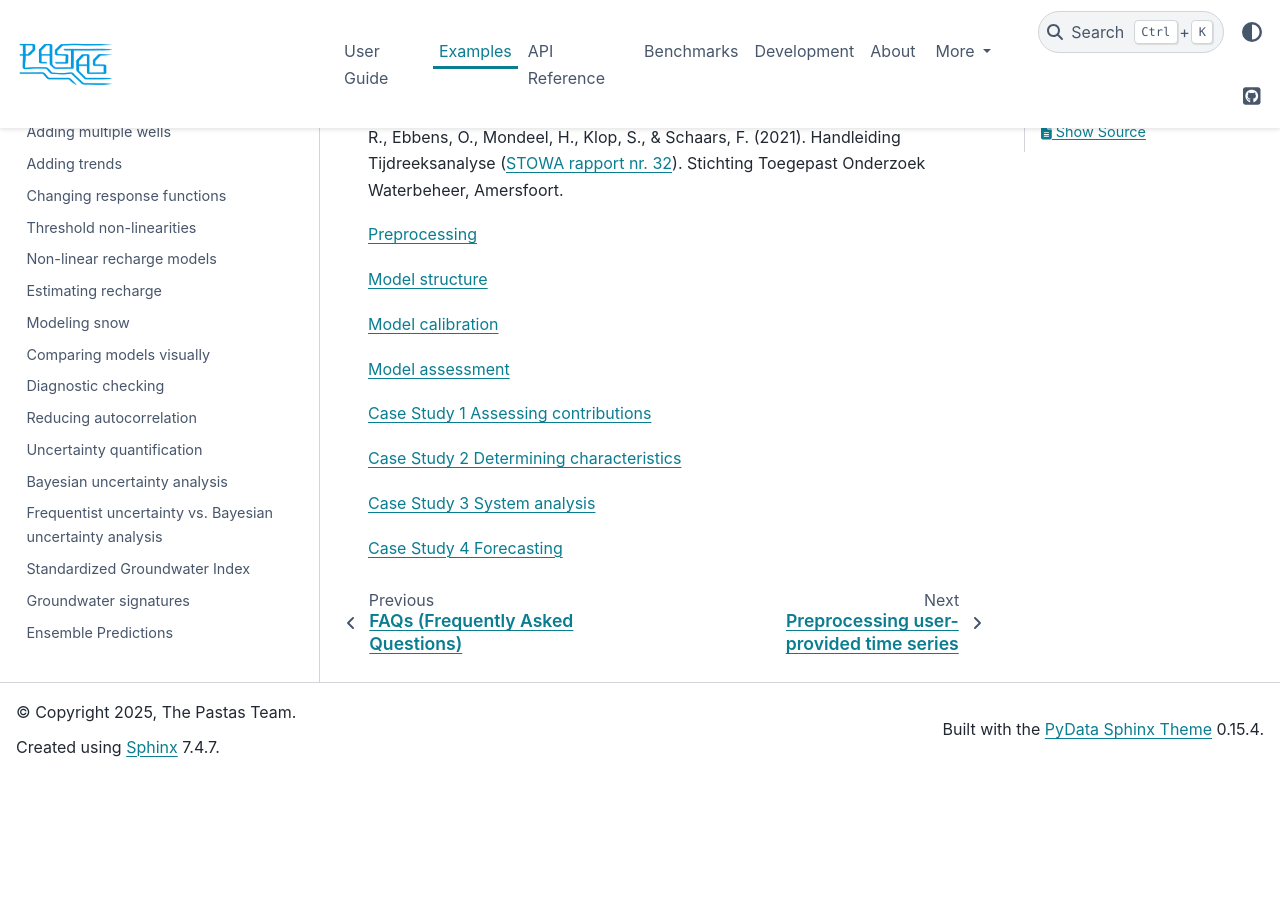
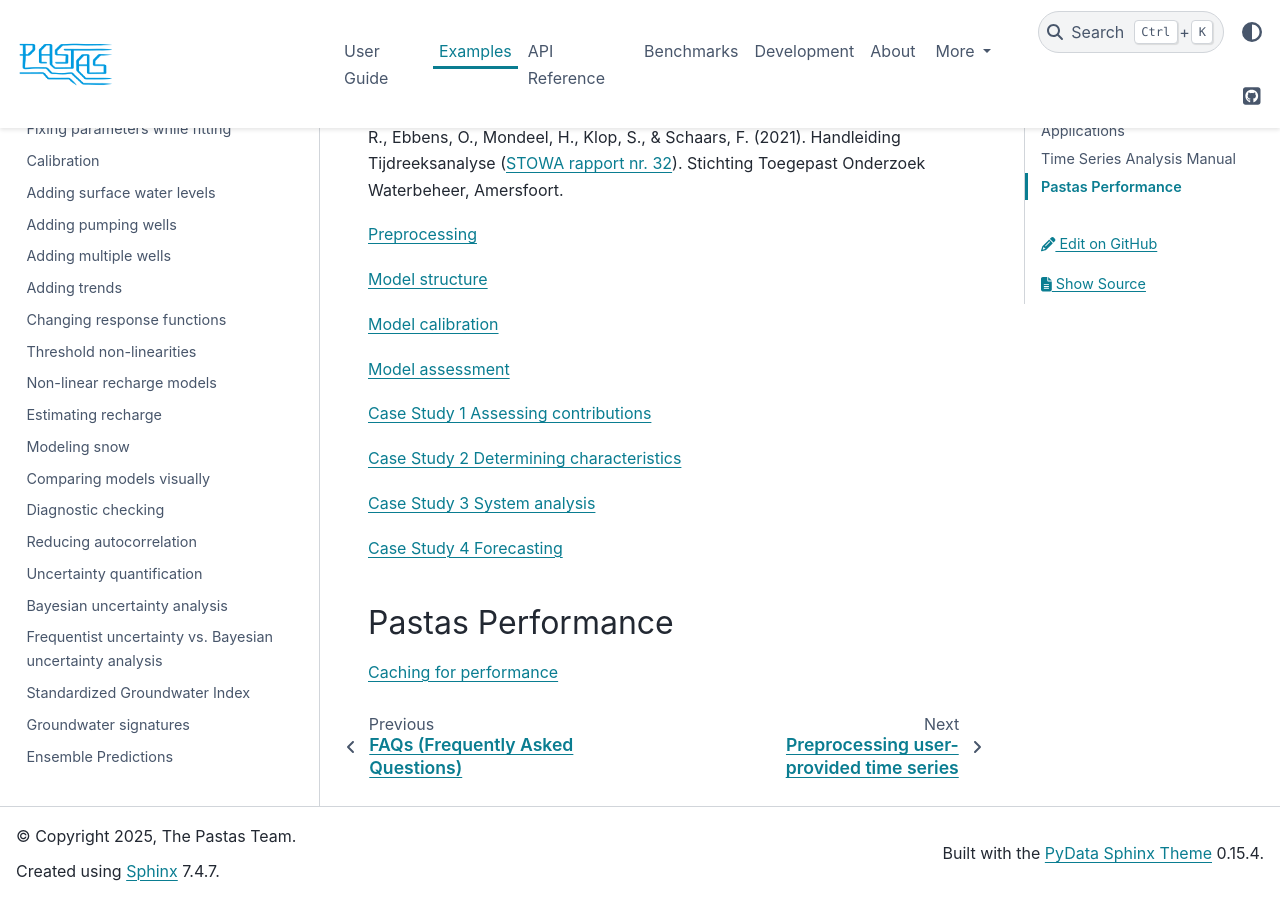
Before and after one commit to pastas/pastas, a Sphinx documentation site: the page built from doc/examples/index.rst, in a window 1280 px wide and 900 px high, scrolled down 1827 px. Built offline with Sphinx 7.4.7 and the PyData theme 0.15.4, drawn with Linux system fonts in a browser that asks for light colours; pages that are not in the unit, such as notebooks, are missing from menus; before the commit the page ends 2603 px from its top, so only the background shows below that.

Commit message:
add to docs

```diff
--- a/doc/examples/index.rst
+++ b/doc/examples/index.rst
@@ -160,3 +160,10 @@ Stichting Toegepast Onderzoek Waterbeheer, Amersfoort.
 .. _Case Study 2 Determining characteristics: stowa_cases_characteristics.html
 .. _Case Study 3 System analysis: stowa_cases_system_analysis.html
 .. _Case Study 4 Forecasting: stowa_cases_forecasting.html
+
+
+Pastas Performance
+------------------
+`Caching for performance`_
+
+.. _Caching for performance: caching_for_performance.html
```
